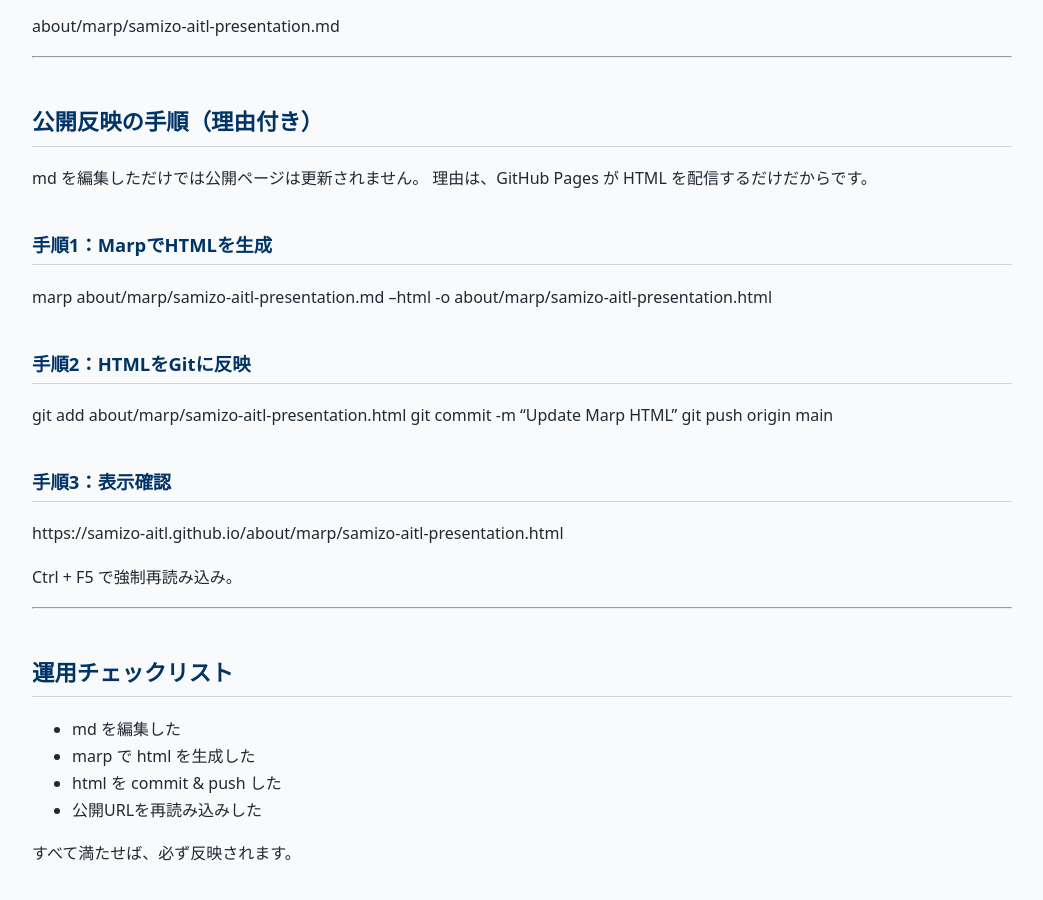
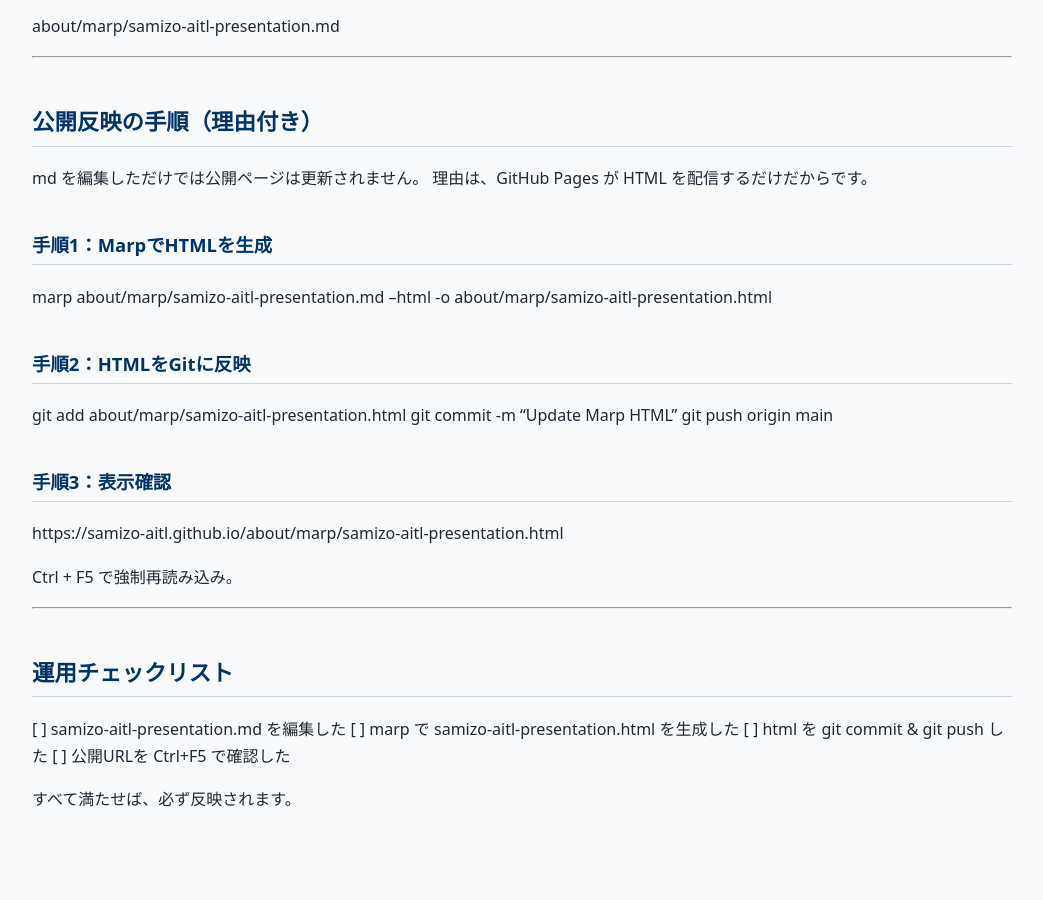
Before and after one commit to Samizo-AITL/Samizo-AITL.github.io, a Jekyll site: the page built from about/marp/index.md, in a window 1280 px wide and 900 px high, scrolled down 1169 px. Shown: the whole window, without its empty margins (118-1161 px from the left). Built offline with Jekyll 4.4.1, drawn with Linux system fonts in a browser that asks for light colours; our own code applies the rules of GitHub Pages for plain Markdown files; after the commit the page ends 2014 px from its top, so only the background shows below that.

Commit message:
Update index.md

```diff
--- a/about/marp/index.md
+++ b/about/marp/index.md
@@ -78,9 +78,9 @@
 
 ## 運用チェックリスト
 
-- md を編集した
-- marp で html を生成した
-- html を commit & push した
-- 公開URLを再読み込みした
+[ ] samizo-aitl-presentation.md を編集した
+[ ] marp で samizo-aitl-presentation.html を生成した
+[ ] html を git commit & git push した
+[ ] 公開URLを Ctrl+F5 で確認した
 
 すべて満たせば、必ず反映されます。
```
